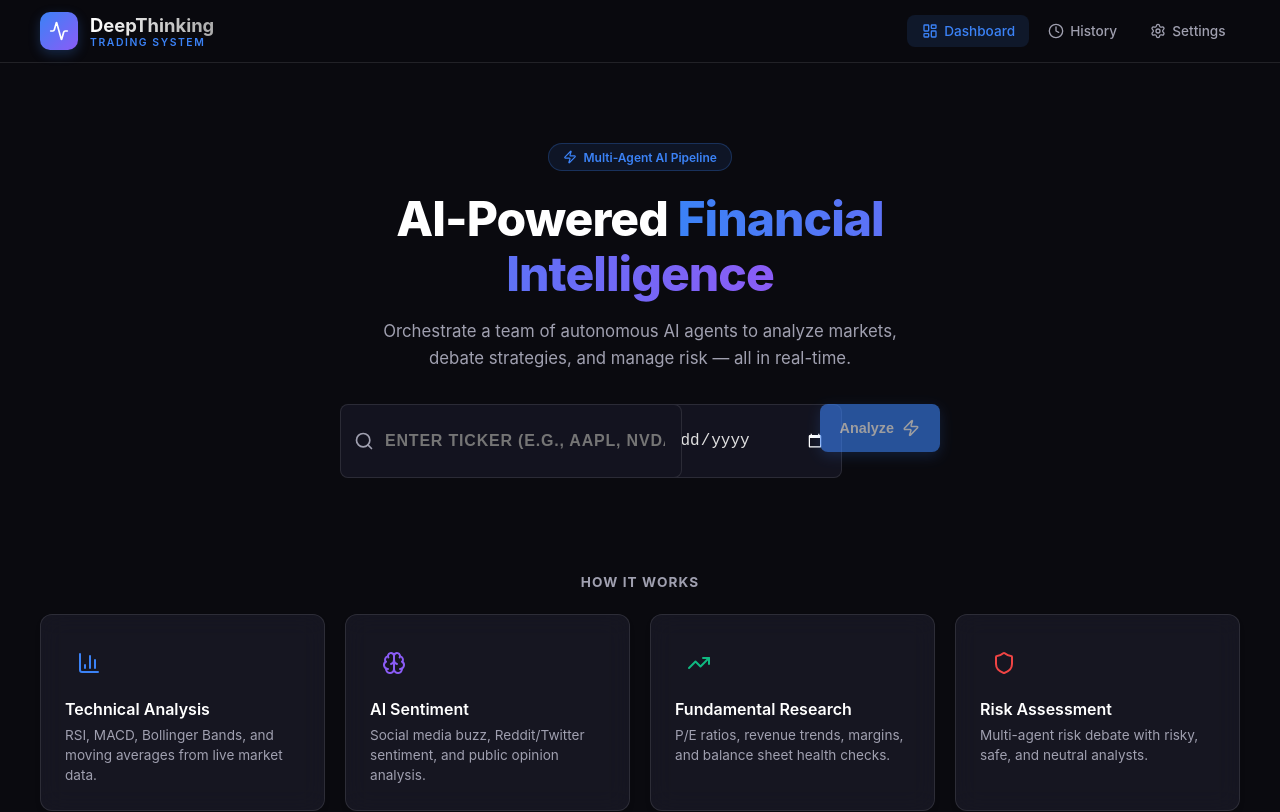
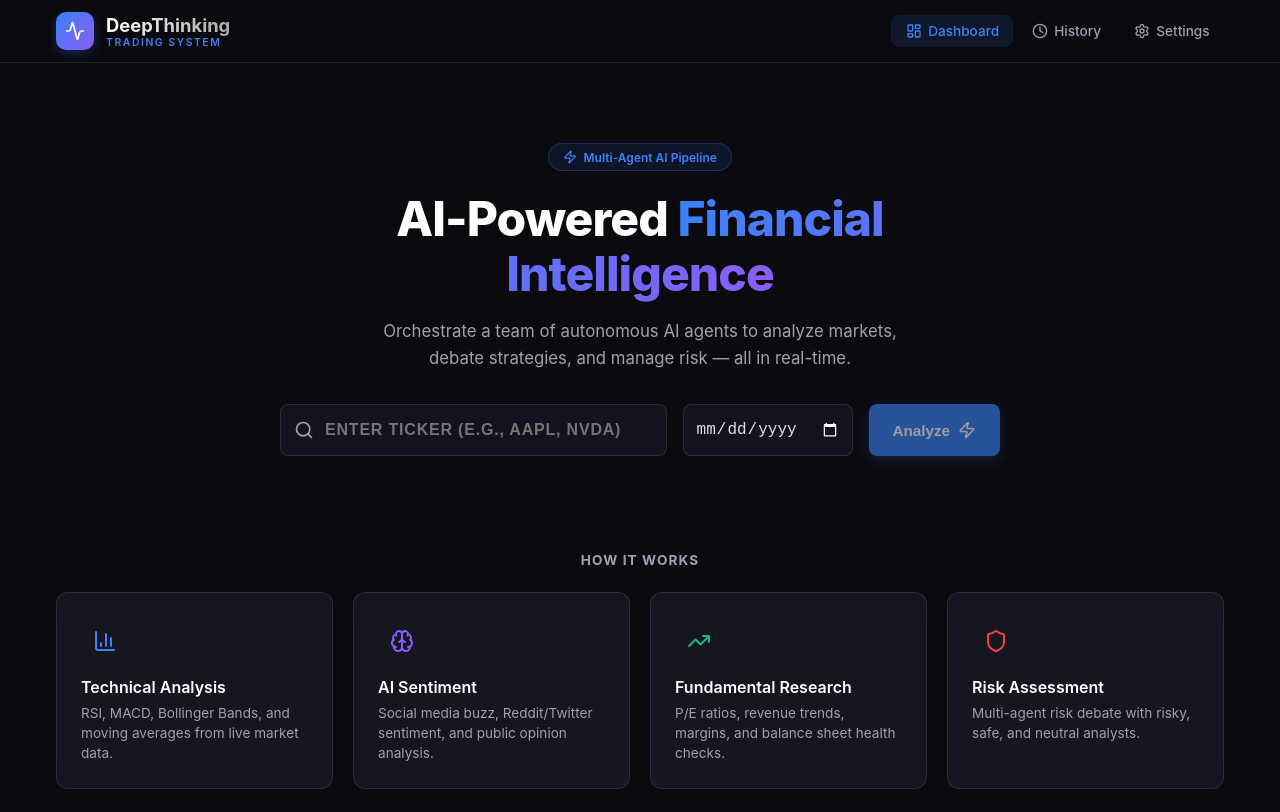
Before and after one commit to Thesilentprogramer/deep-thinking-trading-system, a React (Vite) app in the folder client/: page / in a window 1280 px wide. Shown: the top 812 px of the page. Built offline with nearby package versions, Linux system fonts and the light colour scheme.

Commit message:
refactor: Update LLM models in server configuration and refine client search form and button styling.

```diff
--- a/client/src/index.css
+++ b/client/src/index.css
@@ -10,6 +10,10 @@
   --accent-purple: #8b5cf6;
   --glass-border: rgba(255, 255, 255, 0.1);
   --font-family: 'Inter', system-ui, Avenir, Helvetica, Arial, sans-serif;
+}
+
+* {
+  box-sizing: border-box;
 }
 
 body {
@@ -500,8 +504,8 @@ h6 {
 /* ========== Dashboard — Search Form ========== */
 .search-form {
   display: flex;
-  gap: 0.75rem;
-  max-width: 600px;
+  gap: 1rem;
+  max-width: 720px;
   margin: 0 auto;
 }
 
@@ -517,30 +521,36 @@ h6 {
   transform: translateY(-50%);
   color: var(--text-secondary);
   pointer-events: none;
+  z-index: 10;
 }
 
 .search-input {
   padding-left: 2.75rem !important;
-  height: 3rem;
+  height: 3.25rem;
   font-weight: 600;
   text-transform: uppercase;
   letter-spacing: 0.05em;
+  width: 100%;
 }
 
 .date-input-wrapper {
-  flex: 0 0 160px;
+  flex: 0 0 170px;
 }
 
 .date-input {
-  height: 3rem;
+  height: 3.25rem;
+  padding-left: 0.75rem !important;
+  padding-right: 0.75rem !important;
   color-scheme: dark;
+  width: 100%;
 }
 
 .btn-primary {
-  height: 3rem;
-  padding: 0 1.25rem;
+  height: 3.25rem;
+  padding: 0 1.5rem;
   white-space: nowrap;
-  font-size: 0.9rem;
+  font-size: 0.95rem;
+  font-weight: 700;
   box-shadow: 0 4px 14px rgba(59, 130, 246, 0.3);
 }
 
```
Also changed, not shown: 1 other file (tests, documents, lock files or other folders).
